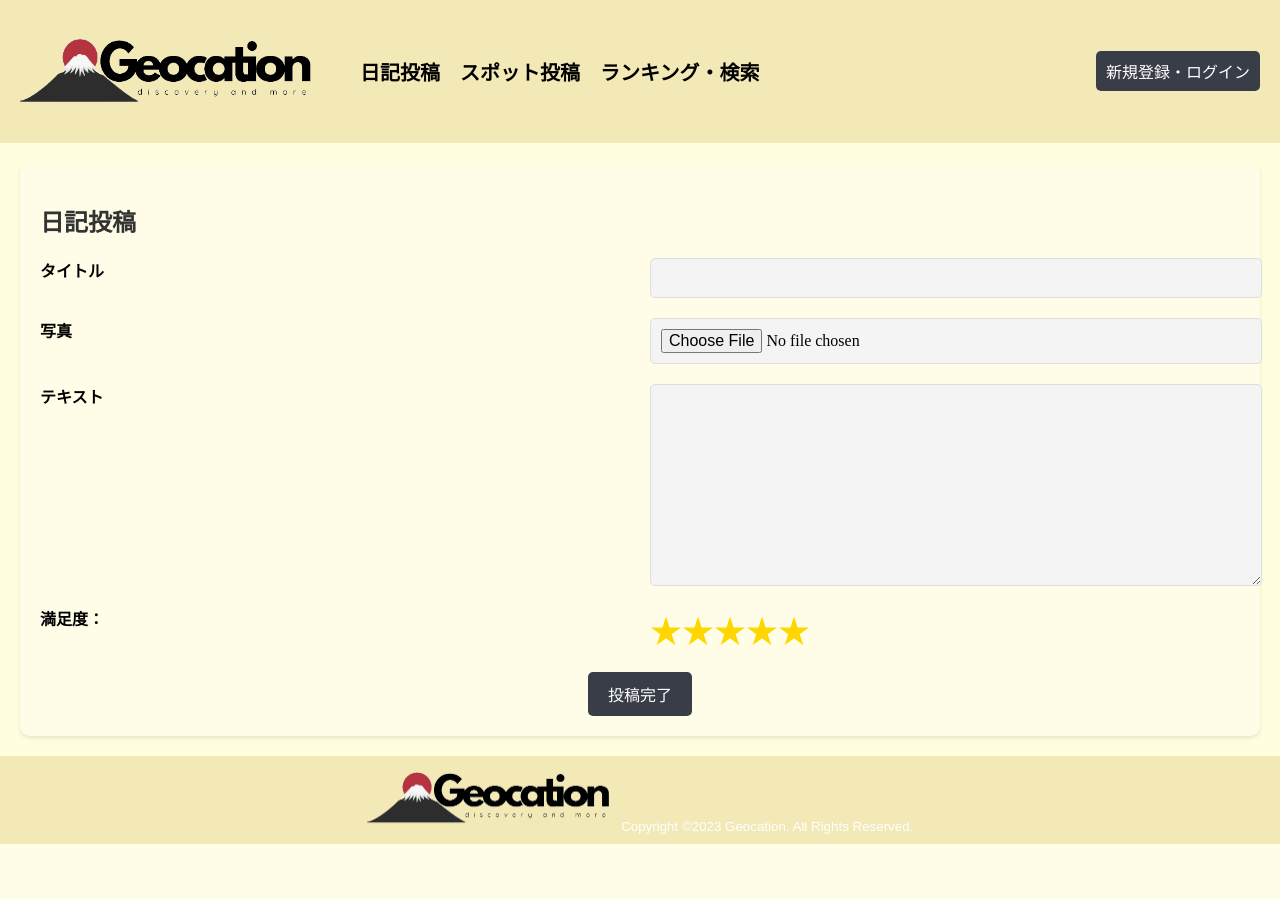
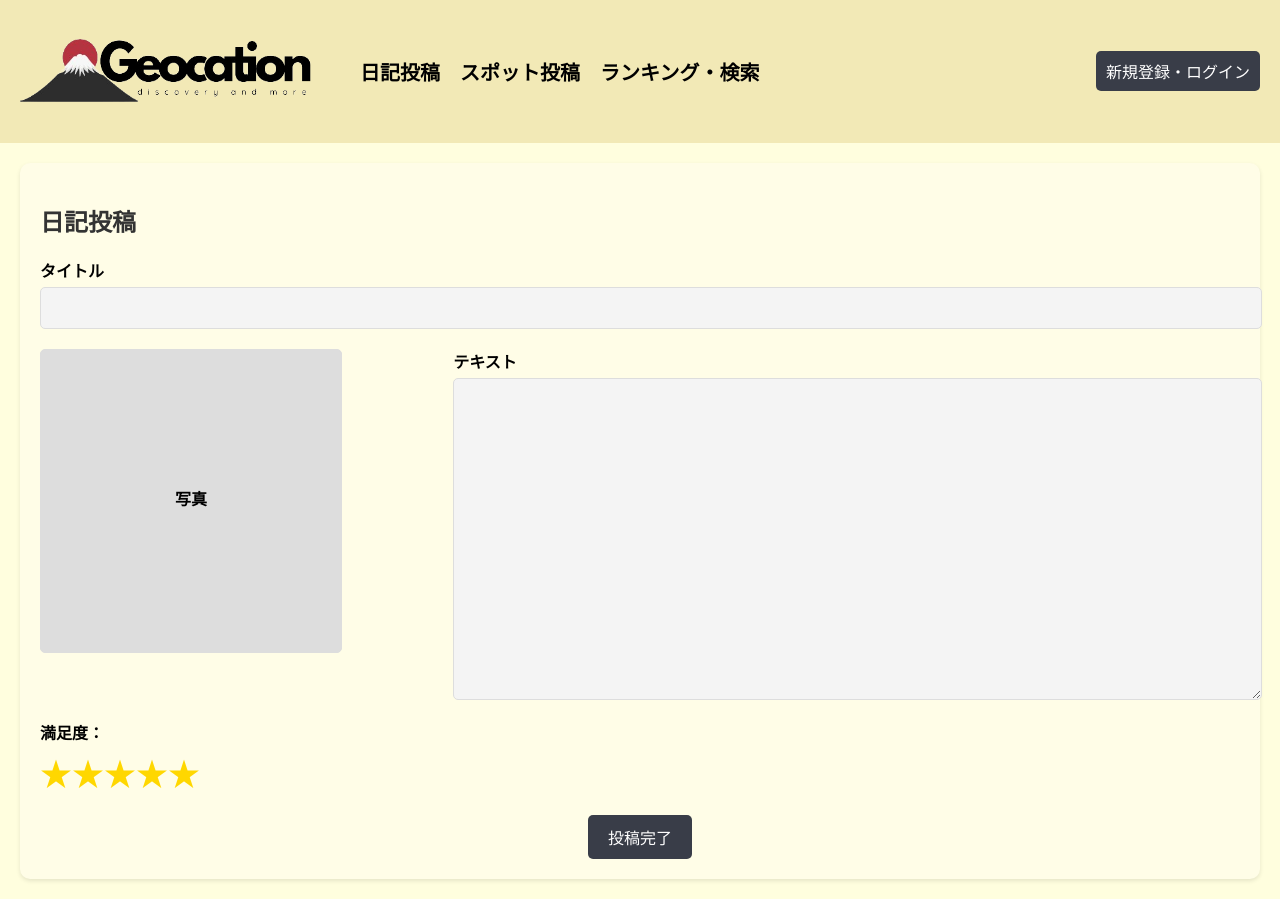
Before and after one commit to TT0144/ITS2, a PHP site: page /html/diary_post.html in a window 1280 px wide. Before the commit the page ends 844 px from the top, so only its background shows below. Run offline with PHP 8.4, Linux system fonts and the light colour scheme.

Commit message:
真UI調節終了

```diff
--- a/css/diary_post.css
+++ b/css/diary_post.css
@@ -1,13 +1,15 @@
 /* 基本のボックスモデルと背景設定 */
 body {
-    font-family: Arial, sans-serif;
+    font-family: 'Merriweather', Arial, sans-serif;
     margin: 0;
     padding: 0;
     box-sizing: border-box;
     background-color: #f4f4f4;
+    height: 100vh; /* 画面の高さを100%に設定 */
+    display: flex;
+    flex-direction: column;
 }
 
-/* ヘッダーのスタイル設定 */
 header {
     background-color: #F2E9B6;
     display: flex;
@@ -16,7 +18,6 @@ header {
     padding: 10px 20px;
 }
 
-/* ヘッダー左側のスタイル設定 */
 .header-left {
     display: flex;
     align-items: center;
@@ -29,7 +30,6 @@ header {
     margin-right: 20px;
 }
 
-/* ナビゲーションメニューのスタイル設定 */
 nav ul {
     list-style: none;
     margin: 0;
@@ -49,13 +49,11 @@ nav ul li a {
     font-weight: bold;
 }
 
-/* ヘッダー右側のスタイル設定 */
 .header-right {
     display: flex;
     align-items: center;
 }
 
-/* ログインボタンのスタイル設定 */
 .login-button {
     background-color: #393D48;
     color: white;
@@ -72,6 +70,10 @@ nav ul li a {
 main {
     padding: 20px;
     background-color: #FFFEDE;
+    flex: 1; /* 画面全体を使用するための設定 */
+    display: flex;
+    justify-content: center;
+    align-items: center;
 }
 
 /* 日記投稿セクションのスタイル設定 */
@@ -80,6 +82,8 @@ main {
     padding: 20px;
     border-radius: 10px;
     box-shadow: 0 2px 4px rgba(0, 0, 0, 0.1);
+    width: 100%;
+    max-width: 1200px;
 }
 
 .diary-post h2 {
@@ -90,60 +94,141 @@ main {
 /* フォームのレイアウトとスタイル設定 */
 .diary-post form {
     display: grid;
-    grid-template-columns: 1fr 1fr;
-    grid-gap: 20px;
+    grid-template-columns: 1fr 2fr;
+    gap: 20px;
+    align-items: start;
 }
 
-.diary-post label {
+.title-group,
+.text-group,
+.photo-group,
+.rating-group {
+    display: flex;
+    flex-direction: column;
+}
+
+.title-group {
+    grid-column: span 2;
+}
+
+.text-group {
+    grid-column: 2;
+}
+
+.photo-group {
+    grid-column: 1;
+    display: flex;
+    justify-content: center;
+    align-items: center;
+    position: relative; /* ボタンを正方形内に配置するための相対位置 */
+    width: 100%;
+    max-width: 300px; /* 正方形の最大サイズを指定 */
+    aspect-ratio: 1 / 1; /* 正方形を維持 */
+    background-color: #ddd;
+    border: 1px solid #ddd;
+    border-radius: 5px;
+}
+
+.photo-group label {
+    position: absolute;
+    top: 0;
+    left: 0;
+    right: 0;
+    bottom: 0;
+    display: flex;
+    justify-content: center;
+    align-items: center;
+    cursor: pointer;
+    font-weight: bold;
+}
+
+.photo-group input[type="file"] {
+    opacity: 0;
+    position: absolute;
+    width: 100%;
+    height: 100%;
+    cursor: pointer;
+}
+
+#photo-preview {
+    width: 100%;
+    height: 100%;
+    display: flex;
+    justify-content: center;
+    align-items: center;
+    overflow: hidden;
+    border-radius: 5px;
+}
+.photo-group #photo-preview {
+    width: 100%;
+    height: 100%;
+    display: flex;
+    justify-content: center;
+    align-items: center;
+    overflow: hidden;
+    border: 1px solid #ddd; /* デフォルトの枠線 */
+    border-radius: 5px;
+    background-color: #ddd; /* デフォルトの背景色 */
+}
+
+
+.rating-group {
+    grid-column: 1;
+}
+
+.submit-group {
+    grid-column: span 2;
+    display: flex;
+    justify-content: center;
+}
+
+.title-group label,
+.text-group label,
+.photo-group label,
+.rating-group label {
     font-weight: bold;
     margin-bottom: 5px;
-    display: block;
 }
 
 /* フォームの入力フィールドとテキストエリアのスタイル設定 */
-.diary-post input[type="text"],
-.diary-post input[type="file"],
-.diary-post textarea {
+.title-group input[type="text"],
+.text-group textarea {
     width: 100%;
     padding: 10px;
     border: 1px solid #ddd;
     border-radius: 5px;
     background-color: #f4f4f4;
-    font-family: 'sans-serif', 'メイリオ'; /* フォントの適用 */
+    font-family: 'Merriweather', 'sans-serif', 'メイリオ'; /* フォントの適用 */
     font-size: 16px;
 }
 
-.diary-post textarea {
+.text-group textarea {
     resize: vertical;
+    height: 300px;
 }
 
 /* 星評価のスタイル設定 */
-.rating {
+.rating-group .rating {
     display: flex;
     direction: row; /* 左から右に変更 */
     justify-content: flex-start;
 }
 
-.star {
+.rating-group .star {
     font-size: 2rem;
-    color: #FFD700; /* デフォルトの星の色 */
+    color: transparent; /* デフォルトの星の色 */
     cursor: pointer;
     transition: color 0.2s;
 }
 
 /* 星にホバーした時のスタイル設定 */
-.star:hover {
-    content: '★'; /* ホバー時の星印の表示 */
-}
-
-/* 選択された星にホバーした時のスタイル設定 */
-.star.selected:hover {
-    content: '☆'; /* 選択された星のホバー時の表示 */
+.rating-group .star:hover,
+.rating-group .star.selected {
+    color: #FFD700; /* ホバー時の星印の表示 */
 }
 
 /* 送信ボタンのスタイル設定 */
 button[type="submit"] {
-    grid-column: 1 / -1;
     padding: 10px 20px;
     background-color: #393D48;
     color: white;
@@ -151,20 +236,8 @@ button[type="submit"] {
     border-radius: 5px;
     font-size: 16px;
     cursor: pointer;
-    justify-self: center;
 }
 
 button[type="submit"]:hover {
     background-color: #0000ff;
 }
-
-/* フッターのスタイル設定 */
-footer {
-    background-color: #F2E9B6;
-    color: white;
-    text-align: center;
-    padding: 10px 0;
-    position: relative;
-    bottom: 0;
-    width: 100%;
-}
--- a/html/diary_post.html
+++ b/html/diary_post.html
@@ -4,8 +4,8 @@
     <meta charset="UTF-8">
     <meta name="viewport" content="width=device-width, initial-scale=1.0">
     <title>Geocation - 日記投稿</title>
+    <link rel="stylesheet" href="https://fonts.googleapis.com/css2?family=Merriweather:wght@300;400;700&display=swap">
     <link rel="stylesheet" href="../css/diary_post.css">
-    <link rel="stylesheet" href="https://fonts.googleapis.com/css2?family=Merriweather:wght@300;400;700&display=swap">
 </head>
 <body>
      <!-- ヘッダー部分 -->
@@ -26,22 +26,25 @@
             <a href="./login.html" class="login-button">新規登録・ログイン</a>
         </div>
     </header>
-
     <!-- メインコンテンツ -->
     <main>
         <section class="diary-post">
             <h2>日記投稿</h2>
             <form>
+                <div class="title-group">
                     <label for="title">タイトル</label>
                     <input type="text" id="title" name="title">
-
-                <label for="photo">写真</label>
-                <input type="file" id="photo" name="photo">
-
+                </div>
+                <div class="photo-group">
+                    <input type="file" id="photo" name="photo" accept="image/*">
+                    <label for="photo" id="photo-label">写真</label>
+                    <div id="photo-preview"></div>
+                </div>
+                <div class="text-group">
                     <label for="text">テキスト</label>
                     <textarea id="text" name="text" rows="10"></textarea>
-
-                <!-- 満足度評価の星マーク -->
+                </div>
+                <div class="rating-group">
                     <label for="rating">満足度：</label>
                     <div class="rating">
                         <span class="star" data-value="1">★</span>
@@ -50,35 +53,61 @@
                         <span class="star" data-value="4">★</span>
                         <span class="star" data-value="5">★</span>
                     </div>
-
+                </div>
+                <div class="submit-group">
                     <button type="submit">投稿完了</button>
+                </div>
             </form>
         </section>
     </main>
 
-    <!-- フッター部分 -->
-    <footer>
-        <img src="../image/logo.png" alt="ロゴ" width="250">
-        <small>Copyright &copy;2023 Geocation. All Rights Reserved.</small>
-    </footer>
-
-    <!-- 満足度評価の星マークの動作設定 -->
     <script>
         document.addEventListener('DOMContentLoaded', function() {
         const stars = document.querySelectorAll('.star');
+
+        // デフォルトで★5つを選択状態にする
         stars.forEach(star => {
-                // 各星にクリックイベントを追加
+            if (star.getAttribute('data-value') <= 5) {
+                star.classList.add('selected');
+            }
+        });
+
+        stars.forEach(star => {
             star.addEventListener('click', () => {
                 const value = star.getAttribute('data-value');
                 stars.forEach(s => {
-                        // クリックされた星とそれより左の星を★に、それ以外を☆に設定
                     if (s.getAttribute('data-value') <= value) {
-                            s.innerHTML = '★'; // 選択された星は★を表示
+                        s.classList.add('selected');
                     } else {
-                            s.innerHTML = '☆'; // 選択されていない星は☆を表示
+                        s.classList.remove('selected');
                     }
                 });
             });
+        });
+
+            // 写真のプレビュー表示の設定
+            const photoInput = document.getElementById('photo');
+            const photoLabel = document.getElementById('photo-label');
+            const photoPreview = document.getElementById('photo-preview');
+
+            photoInput.addEventListener('change', () => {
+                const file = photoInput.files[0];
+                if (file) {
+                    const reader = new FileReader();
+                    reader.onload = (e) => {
+                        const img = document.createElement('img');
+                        img.src = e.target.result;
+                        img.style.maxWidth = '100%';
+                        img.style.maxHeight = '100%';
+                        img.style.borderRadius = '5px';
+                        photoPreview.innerHTML = '';
+                        photoPreview.appendChild(img);
+                        photoLabel.style.display = 'none'; // 写真が表示されたらラベルを非表示
+                        photoPreview.style.border = 'none'; // 写真が表示されたら枠を非表示
+                        photoPreview.style.backgroundColor = 'transparent'; // 背景も非表示
+                    };
+                    reader.readAsDataURL(file);
+                }
             });
         });
     </script>
```
Lines whose indentation alone changed are shown as unchanged.
